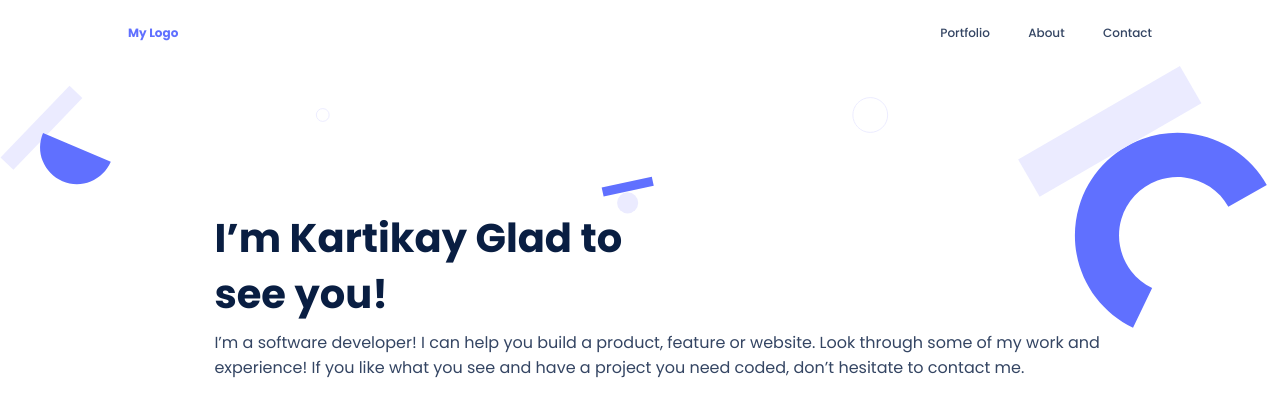
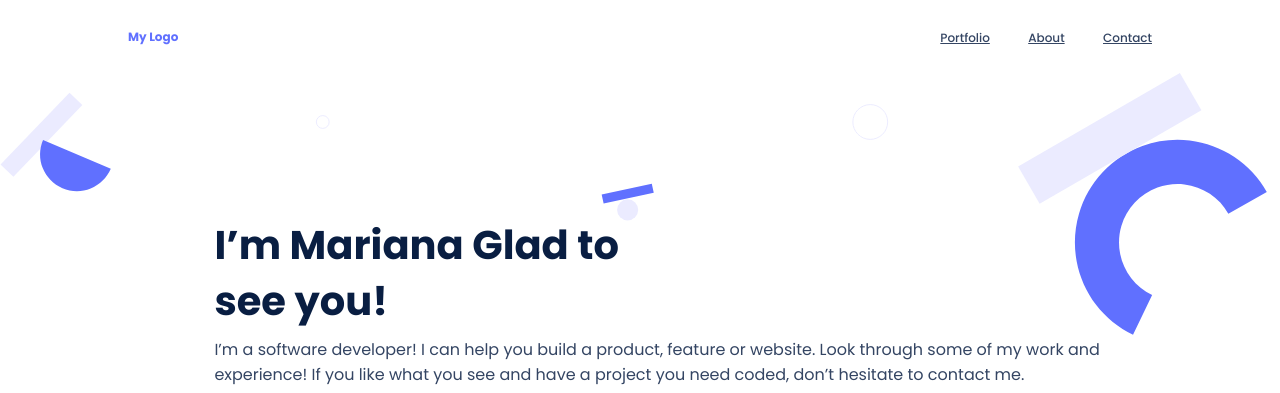
Before and after one commit to thenarain/Portfolio, a website: page index.html in a window 1280 px wide. Shown: the top 393 px of the page. Drawn offline with Linux system fonts and the light colour scheme.

Commit message:
Update Markup and styles of Nav-bar

```diff
--- a/index.html
+++ b/index.html
@@ -25,24 +25,23 @@
 </head>
 
 <body class="main-block">
-  <header class="head-menu">
-    <nav class="nav-mobile">
-      <a class="logo" href="#">My Logo</a>
-      <a class="logo-ham" href="#"><i class="fa fa-bars"></i></a>
+
+    <nav class="nav-bar">
+      <div class="nav-mobile">
+        <a class="logo logo-desktop" href="#">My Logo</a>
+        <a class="open-menu" href="#"><i class="fa fa-bars"></i></a>
+      </div>
+      <ul class="main-menu">
+        <li><a href="#" class="elements">Portfolio</a></li>
+        <li><a href="#" class="elements">About</a></li>
+        <li><a href="#" class="elements">Contact</a></li>
+        <div class="close-menu"><i class="fa fa-times"></i></div>
+      </ul>
     </nav>
-    <nav class="nav-desktop">
-      <a class="logo-desktop" href="#">My Logo</a>
-      <div class="nav-element-desktop">
-        <h3 class="elements">Portfolio</h3>
-        <h3 class="elements">About</h3>
-        <h3 class="elements">Contact</h3>
-      </div>
-    </nav>
-  </header>
+
   <section class="home-page">
     <div class="home-page-wrapper">
-      <h1 class="intro height">I’m Kartikay Glad to see you!</h1>
-      <!-- <h1 class="intro">Glad to see you!</h1> -->
+      <h1 class="intro height">I’m Mariana Glad to see you!</h1>
       <p class="intro-description">
         I’m a software developer! I can help you build a product, feature or
         website. Look through some of my work and experience! If you like what
--- a/style.css
+++ b/style.css
@@ -1,14 +1,10 @@
 /* Mobile */
 
-.nav-desktop {
+.main-menu {
   display: none;
 }
 
-.desktop-image {
-  display: none;
-}
-
-.rails {
+.desktop-image, .rails {
   display: none;
 }
 
@@ -22,14 +18,14 @@
   background-color: #e5e5e5;
 }
 
-.head-menu {
-  background-color: #fff;
+.nav-bar {
+  background: #fff;
 }
 
 .nav-mobile {
   display: flex;
   justify-content: space-between;
-  align-items: center;
+  text-align: center;
 }
 
 .logo {
@@ -41,7 +37,7 @@
   font-size: 2vh;
 }
 
-.logo-ham > .fa-bars {
+.open-menu > .fa-bars {
   margin-top: 6.3vh;
   margin-right: 4.2vh;
   color: #6070ff;
@@ -457,11 +453,12 @@ li {
 /* Desktop */
 
 @media only screen and (min-width: 1024px) {
-  .nav-mobile {
-    display: none;
+
+  .main-menu {
+    display: inherit;
   }
 
-  .mobile-image {
+  .open-menu, .close-menu, .mobile-image {
     display: none;
   }
 
@@ -480,11 +477,7 @@ li {
     background-color: #e5e5e5;
   }
 
-  .head-menu {
-    background-color: #fff;
-  }
-
-  .nav-desktop {
+  .nav-bar {
     display: flex;
     align-items: center;
     padding: 3vh 10vw;
@@ -494,14 +487,15 @@ li {
     background-color: #fff;
   }
 
-  .logo-desktop {
+ .logo-desktop {
     color: #6070ff;
     text-decoration: none;
     font-weight: bold;
     font-size: 1.5vh;
+    margin: 0;
   }
 
-  .nav-element-desktop {
+  .main-menu{
     display: flex;
     gap: 3vw;
     align-items: center;
```
